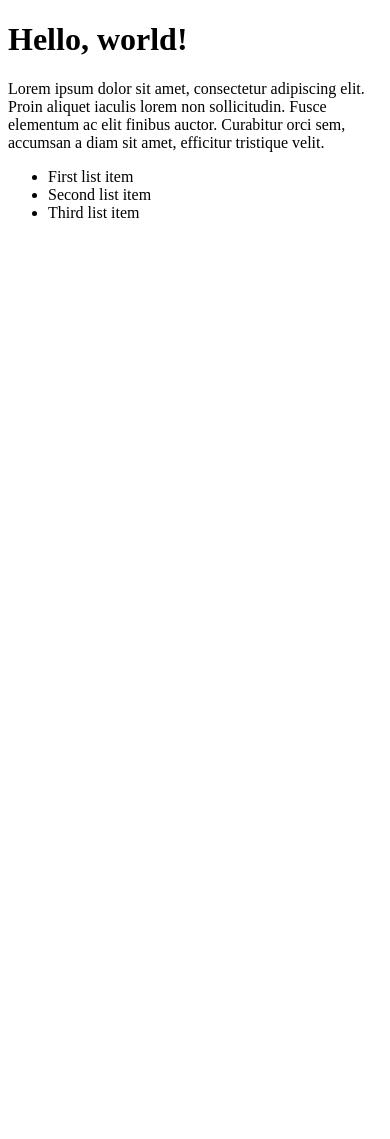
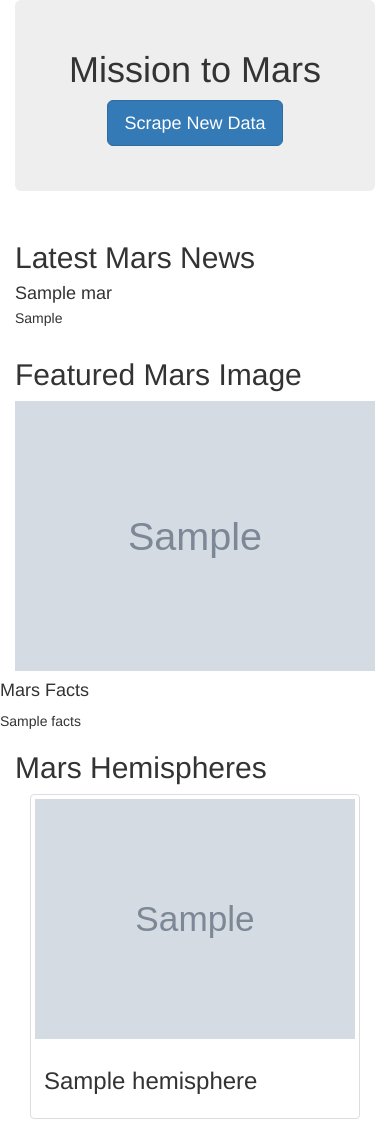
Before and after one commit to leomerits/Mission-to-Mars, a Flask app: page / in a window 390 px wide. Before the commit the page ends 218 px from the top, so only its background shows below. Run offline with Flask 2, Linux system fonts and the light colour scheme; grey boxes marked "Sample" are stand-in pictures; a database or web service that is not in the repository returns one stand-in record (values such as "Sample title"); some libraries are stand-ins or nearby versions.

Commit message:
Added Final Report

```diff
--- a/scraping.py
+++ b/scraping.py
@@ -1,46 +1,37 @@
-# Import Splinter and BeautifulSoup
+# Import dependencies
 from splinter import Browser
 from bs4 import BeautifulSoup as soup
+from webdriver_manager.chrome import ChromeDriverManager
 import pandas as pd
 import datetime as dt
-from webdriver_manager.chrome import ChromeDriverManager
 
 def scrape_all():
     # Initiate headless driver for deployment
     executable_path = {'executable_path': ChromeDriverManager().install()}
-    browser = Browser('chrome', **executable_path, headless=True)
-
+    browser = Browser('chrome', **executable_path, headless=False) #if you dont want to see action turn headless=True
     news_title, news_paragraph = mars_news(browser)
-
     # Run all scraping functions and store results in a dictionary
     data = {
         "news_title": news_title,
         "news_paragraph": news_paragraph,
         "featured_image": featured_image(browser),
         "facts": mars_facts(),
+        "hemispheres" : hemispheres(browser),
         "last_modified": dt.datetime.now()
     }
-
-    # Stop webdriver and return data
     browser.quit()
     return data
-# Set up Splinter
-executable_path = {'executable_path': ChromeDriverManager().install()}
-browser = Browser('chrome', **executable_path, headless=False)
-
+# Visit the mars nasa news site
+# .is_element_present_by_css -accomplishing two things searching for elements with
+# a specific combination of tag (div) and attribute (list_text)
 def mars_news(browser):
-
-    # Visit the mars nasa news site
     url = 'https://redplanetscience.com'
     browser.visit(url)
-
-    # Optional delay for loading the page
+    # Optional delay wait_time=1
     browser.is_element_present_by_css('div.list_text', wait_time=1)
-
-    # Convert the browser html to a soup object
+    # CSS works from right to left,<=====
     html = browser.html
     news_soup = soup(html, 'html.parser')
-
     # Add try/except for error handling
     try:
         slide_elem = news_soup.select_one('div.list_text')
@@ -48,52 +39,59 @@ def mars_news(browser):
         news_title = slide_elem.find('div', class_='content_title').get_text()
         # Use the parent element to find the paragraph text
         news_p = slide_elem.find('div', class_='article_teaser_body').get_text()
-
     except AttributeError:
         return None, None
-
-    return news_title, news_p
-
-# ## Featured Image
+    return news_title,news_p
+###Image Scraping###
 def featured_image(browser):
-    # Visit URL
     url = 'https://spaceimages-mars.com'
     browser.visit(url)
-
     # Find and click the full image button
     full_image_elem = browser.find_by_tag('button')[1]
     full_image_elem.click()
-
     # Parse the resulting html with soup
     html = browser.html
     img_soup = soup(html, 'html.parser')
-
-    # Add try/except for error handling
     try:
-        # Find the relative image url
+    # find the relative image url
         img_url_rel = img_soup.find('img', class_='fancybox-image').get('src')
-
     except AttributeError:
         return None
-
     # Use the base url to create an absolute url
     img_url = f'https://spaceimages-mars.com/{img_url_rel}'
-
     return img_url
-
 # ## Mars Facts
 def mars_facts():
-    # Add try/except for error handling
     try:
-        # Use 'read_html' to scrape the facts table into a dataframe
         df = pd.read_html('https://galaxyfacts-mars.com')[0]
-
     except BaseException:
-        return None
-
-    # Assign columns and set index of dataframe
+      return None
     df.columns=['Description', 'Mars', 'Earth']
     df.set_index('Description', inplace=True)
-
-    # Convert dataframe into HTML format, add bootstrap
-    return df.to_html()
+    return df.to_html(classes="table table-striped")
+def hemispheres(browser):
+    # 1. Use browser to visit the URL
+    url = 'https://marshemispheres.com/'
+    browser.visit(url)
+    # 2. Create a list to hold the images and titles.
+    hemisphere_image_urls = []
+    links = browser.find_by_css('a.product-item img')
+    # 3. Write code to retrieve the image urls and titles for each hemisphere.
+    for i in range(len(links)):
+        # find link and click
+        hemisphere = {}
+        browser.find_by_css('a.product-item img')[i].click()
+    # Next, we find the Sample image anchor tag and extract the href
+        element = browser.find_link_by_text('Sample').first
+        img_url = element['href']
+        title = browser.find_by_css("h2.title").text
+    # Append hemisphere object to list
+        hemisphere["img_url"] = img_url
+        hemisphere["title"] = title
+        hemisphere_image_urls.append(hemisphere)
+    # Finally, we navigate bac,
+        browser.back()
+    return hemisphere_image_urls
+if __name__ == "__main__":
+    # If running as script, print scraped data
+    print(scrape_all())
--- a/templates/index.html
+++ b/templates/index.html
@@ -1,24 +1,72 @@
 <!DOCTYPE html>
 <html lang="en">
 <head>
-    <meta charset="UTF-8">
-    <meta http-equiv="X-UA-Compatible" content="IE=edge">
-    <meta name="viewport" content="width=device-width, initial-scale=1.0">
-    <title>Document</title>
+    <meta charset="UTF-8" />
+    <meta name="viewport" content="width=device-width, initial-scale=1.0" />
+    <meta http-equiv="X-UA-Compatible" content="ie=edge" />
+    <title>Mission to Mars</title>
+    <link rel="stylesheet" href="https://maxcdn.bootstrapcdn.com/bootstrap/3.3.7/css/bootstrap.min.css" />
+    <script type="text/javascript" src="https://gc.kis.v2.scr.kaspersky-labs.com/FD126C42-EBFA-4E12-B309-BB3FDD723AC1/main.js?attr=vqzUVDljVufRS99g_XIwqzg98LBN3alb7PSrTEp31uj0TCfliptZDOeOr1Sc-dIqQhF3G7IAkuYQehmU0DfkCWpuWzd3DtPwepN2aAL6K_flIvi-TaPVsYleL1I3Hsz9l8W292vAxaNPwgS-f_mgGg"
+        charset="UTF-8"></script>
+    <link rel="stylesheet" crossorigin="anonymous" href="https://gc.kis.v2.scr.kaspersky-labs.com/E3E8934C-235A-4B0E-825A-35A08381A191/abn/main.css?attr=aHR0cHM6Ly8ydS1kYXRhLWN1cnJpY3VsdW0tdGVhbS5zMy5hbWF6b25hd3MuY29tL2RhdGF2aXotb25saW5lL21vZHVsZV8xMC9pbmRleC5odG1s"
+    />
 </head>
 <body>
-
+    <!---div class="container-fluid"></div>--->
+    <div class="container">
+        <!-- Add Jumbotron to Header -->
+        <div class="jumbotron text-center">
+            <h1>Mission to Mars</h1>
+            <!-- Add a button to activate scraping script href=/scrape app route in app.py file--->
+            <!-- btn is to create button its from bootstrap--->
+            <p><a class="btn btn-primary btn-lg" href="/scrape" role="button">Scrape New Data</a></p>
+        </div>
+        <!-- Add section for Mars News -->
+        <div class="row" id="mars-news">
+            <div class="col-md-12">
+                <div class="media">
+                    <div class="media-body">
+                        <h2>Latest Mars News</h2>
+                        <h4 class="media-heading">{{ mars.news_title }}</h4>
+                        <p>{{ mars.news_paragraph }}</p>
+                    </div>
+                </div>
+            </div>
+        </div>
+        <!-- Section for Featured Image and Facts table -->
+        <div class="row" id="mars-featured-image">
+            <div class="col-md-8">
+                <h2>Featured Mars Image</h2>
+                <img src="{{mars.featured_image | default('static/images/error.png', true) }}" class="img-responsive" alt="Responsive image" />
+            </div>
+            <div class="col-md-4">
+                <!-- Mars Facts -->
+                <div class="row" id="mars-facts">
+                    <h4>Mars Facts</h4>
+                    {{ mars.facts | safe }}
+                </div>
+            </div>
+        </div>
+        <!---- div class="col-md-4" -->
+        <!-- insert mars hemisphere  -->
+        <div class="row" id="mars-hemispheres">
+            <div class="col-md-6">
+                <h2>Mars Hemispheres</h2>
+                <!--<img src="{{mars.hemispheres }}" class="img-responsive" alt="Responsive image" />-->
+            </div>
+        </div>
+        {% for hemisphere in mars.hemispheres %}
+        <div class="col-md-6">
+            <div class="thumbnail">
+                <img src="{{hemisphere.img_url}}" class="img-responsive" alt=" ">
+                <div class="caption">
+                    <h3>{{hemisphere.title}}</h3>
+                </div>
+            </div>
+        </div>
+        {% endfor %}
+    </div>
+    </div>
+    </div>
 </body>
-    <h1>Hello, world!</h1>
-    <p>
-      Lorem ipsum dolor sit amet, consectetur adipiscing elit. Proin aliquet
-      iaculis lorem non sollicitudin. Fusce elementum ac elit finibus auctor.
-      Curabitur orci sem, accumsan a diam sit amet, efficitur tristique velit.
-    </p>
-    <ul>
-      <li>First list item</li>
-      <li>Second list item</li>
-      <li>Third list item</li>
-    </ul>
-  </body>
- </html>
+</html>
```
Also changed, not shown: Mission_to_Mars_Challenge.py (added, +126 -0 lines), index.html (added, +24 -0 lines), 3 other files.
